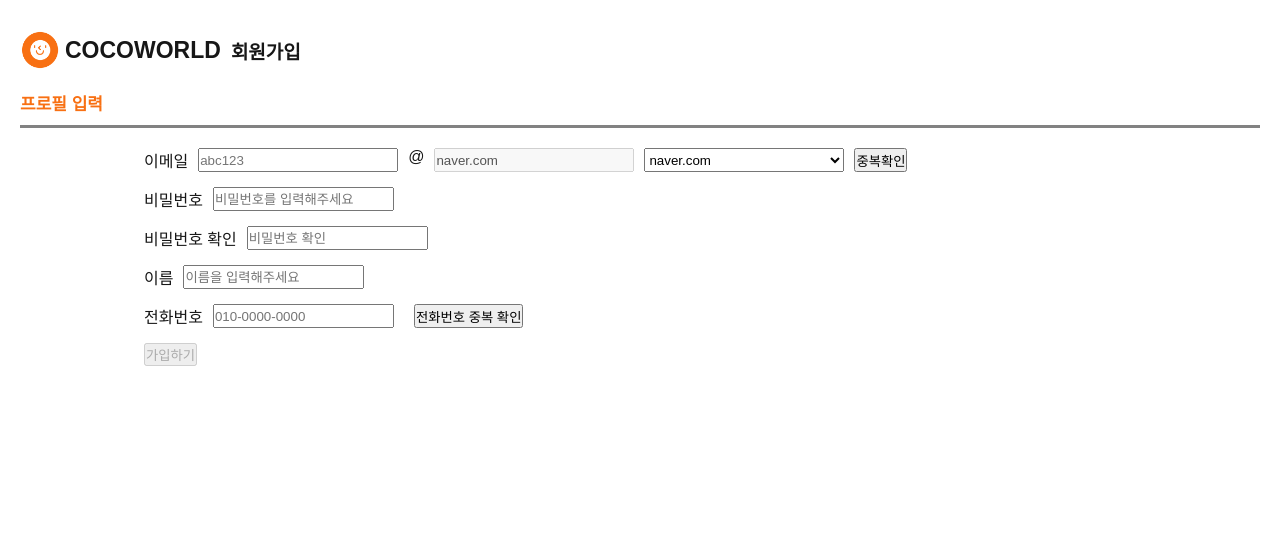
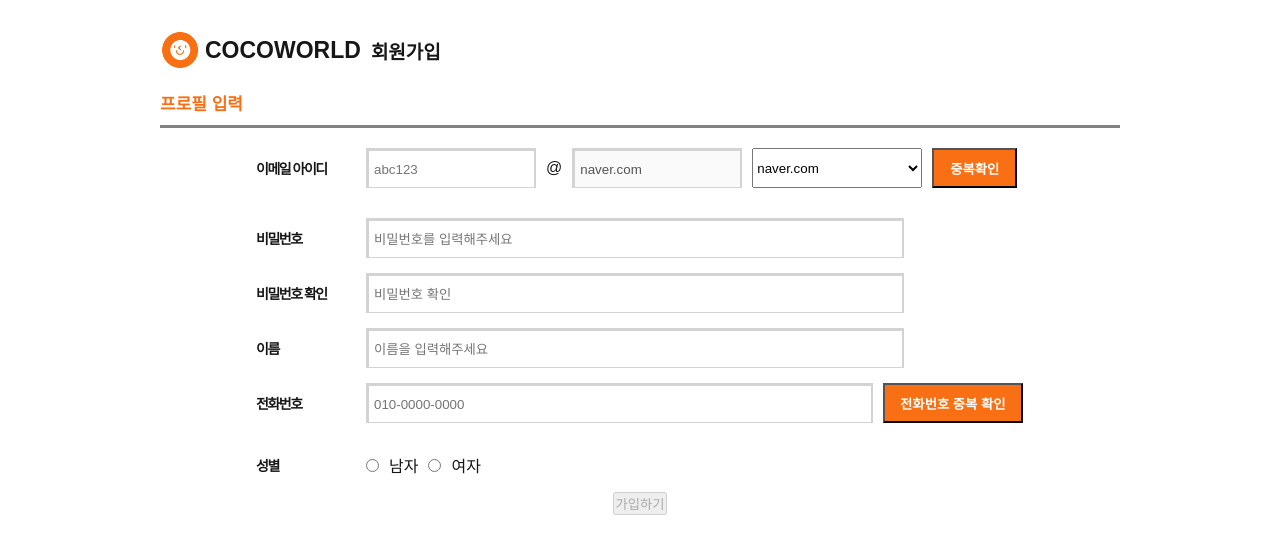
Before and after one commit to Team-COCOs/COCO_FrontEnd, a Next.js app: page /sign in a window 1280 px wide. Shown: the top 554 px of the page. Built offline with nearby package versions, Linux system fonts and the light colour scheme; no server answers; a web font is replaced by a local one.

Commit message:
feat: 회원가입 css

```diff
--- a/src/features/Sign/index.tsx
+++ b/src/features/Sign/index.tsx
@@ -30,6 +30,7 @@ const SignPage = () => {
   const [passwordCheck, setPasswordCheck] = useState("");
   const [name, setName] = useState("");
   const [phone, setPhone] = useState("");
+  const [gender, setGender] = useState("");
 
   // 유효성 체크 상태 변수
   const [isEmailValid, setIsEmailValid] = useState(false);
@@ -193,7 +194,9 @@ const SignPage = () => {
 
         <div className="Sign_form">
           <div className="Sign_div">
-            <label htmlFor="email">이메일</label>
+            <label htmlFor="email" className="mainFont">
+              이메일 아이디
+            </label>
             <input
               type="text"
               className="Sign_input"
@@ -206,7 +209,7 @@ const SignPage = () => {
               type="text"
               className="Sign_input"
               placeholder="example.com"
-              value={domain}
+              value={useCustomDomain ? customDomain : domain}
               onChange={(e) => setCustomDomain(e.target.value)}
               onBlur={() => {
                 if (!customDomain) setUseCustomDomain(false);
@@ -215,7 +218,7 @@ const SignPage = () => {
             />
             <select
               className="Sign_input"
-              value={domain}
+              value={useCustomDomain ? "custom" : domain}
               onChange={(e) => {
                 if (e.target.value === "custom") {
                   setUseCustomDomain(true);
@@ -244,16 +247,18 @@ const SignPage = () => {
             <input
               type="hidden"
               name="email"
+              className="Sign_input"
               value={fullEmail}
               onChange={formik.handleChange}
             />
-
-            <div className="join-errormessage">{emailError}</div>
           </div>
+          <div className="join-errormessage">{emailError}</div>
           <div className="Sign_div">
-            <label htmlFor="password">비밀번호</label>
+            <label htmlFor="password" className="mainFont">
+              비밀번호
+            </label>
             <input
-              className="joinform-input"
+              className="Sign_input longInput"
               type="password"
               id="password"
               value={password}
@@ -266,9 +271,11 @@ const SignPage = () => {
             <div className="join-errormessage">{passwordError}</div>
           </div>
           <div className="Sign_div">
-            <label htmlFor="passwordCheck">비밀번호 확인</label>
+            <label htmlFor="passwordCheck" className="mainFont">
+              비밀번호 확인
+            </label>
             <input
-              className="joinform-input"
+              className="Sign_input longInput"
               type="password"
               id="passwordCheck"
               value={passwordCheck}
@@ -281,9 +288,11 @@ const SignPage = () => {
             <div className="join-errormessage">{passwordCheckError}</div>
           </div>
           <div className="Sign_div">
-            <label htmlFor="name">이름</label>
+            <label htmlFor="name" className="mainFont">
+              이름
+            </label>
             <input
-              className="joinform-input"
+              className="Sign_input longInput"
               type="text"
               id="name"
               value={name}
@@ -296,9 +305,11 @@ const SignPage = () => {
             <div className="join-errormessage">{nameError}</div>
           </div>
           <div className="Sign_div">
-            <label htmlFor="phone">전화번호</label>
+            <label htmlFor="phone" className="mainFont">
+              전화번호
+            </label>
             <input
-              className="joinform-input"
+              className="Sign_input phoneInput"
               type="text"
               id="phone"
               value={phone}
@@ -308,13 +319,33 @@ const SignPage = () => {
               }}
               placeholder="010-0000-0000"
             />
-            <div className="join-errormessage">{phoneError}</div>
             <button
-              className="join-check"
+              className="Sign-PhoneCheck"
               onClick={() => handleDuplicateCheck("phone")}
             >
               전화번호 중복 확인
             </button>
+          </div>
+          <div className="join-errormessage">{phoneError}</div>
+          <div className="Sign_div">
+            <label htmlFor="gender" className="mainFont">
+              성별
+            </label>
+            <input
+              type="radio"
+              name="gender"
+              value="man"
+              checked={gender === "man"}
+              onChange={(e) => setGender(e.target.value)}
+            />
+            남자
+            <input
+              type="radio"
+              name="gender"
+              value="woman"
+              onChange={(e) => setGender(e.target.value)}
+            />
+            여자
           </div>
           <div className="joinForm-btnDiv">
             <button
--- a/src/features/Sign/styled.ts
+++ b/src/features/Sign/styled.ts
@@ -4,7 +4,7 @@ export const SignFormStyled = styled.div`
   &.Sign_wrap {
     display: flex;
     flex-direction: column;
-    max-width: 1280px;
+    max-width: 1000px;
     height: 100vh;
     margin: 0 auto;
     padding: 30px 20px;
@@ -35,14 +35,54 @@ export const SignFormStyled = styled.div`
         gap: 15px;
         display: flex;
         flex-direction: column;
+        align-items: center;
 
         .Sign_div {
           display: flex;
+          align-items: center;
           gap: 10px;
-        }
+          width: 100%;
 
-        .Sign_input {
-          width: 200px;
+          .mainFont {
+            font-size: 14px;
+            font-weight: bold;
+          }
+
+          .Sign_input {
+            width: 170px;
+            height: 40px;
+          }
+
+          .longInput {
+            width: 70%;
+          }
+
+          .phoneInput {
+            width: 66%;
+          }
+
+          label {
+            width: 100px;
+          }
+
+          input {
+            border-width: 3px 2px 1px 3px;
+            border-style: solid;
+            border-color: rgb(211, 211, 211);
+            padding-left: 5px;
+          }
+
+          button {
+            width: 85px;
+            height: 40px;
+            color: white;
+            font-weight: bold;
+            background-color: ${({ theme }) => theme.colors.mainColor};
+          }
+
+          .Sign-PhoneCheck {
+            width: 140px;
+          }
         }
       }
     }
```
